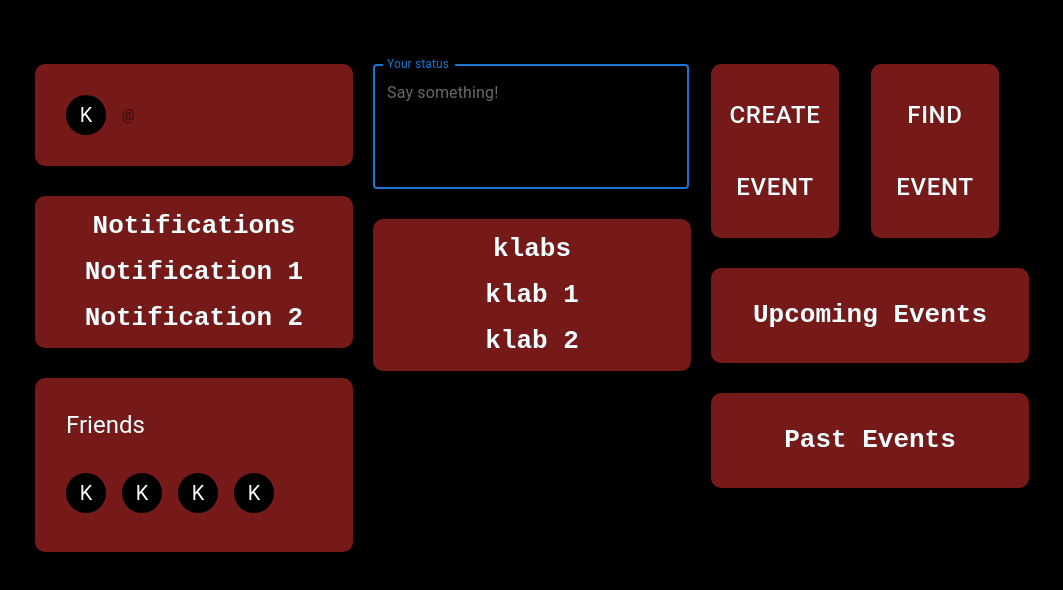
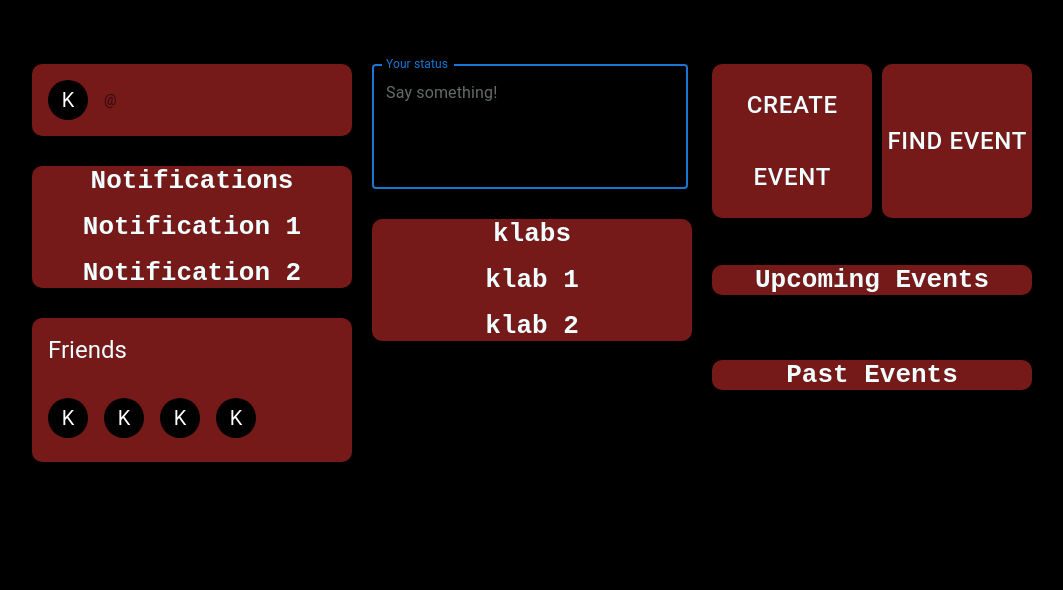
Before and after one commit to iman370/klabber, a React (Create React App) app in the folder frontend/: page / in a window 1280 px wide. Both pictures are taken after a click on the button "Sign in". Shown: the top 590 px of the page, without its empty margins (108-1171 px from the left). Built offline with nearby package versions, Linux system fonts and the light colour scheme.

Commit message:
Removed padding from home page

```diff
--- a/frontend/src/pages/styles/klabber.css
+++ b/frontend/src/pages/styles/klabber.css
@@ -264,29 +264,26 @@
 
 #home-content #profileCard {
     background: #751919;
-    width: 18rem;
+    width: 20rem;
     display: flex;
     color: azure;
     border-radius: 10px;
-    padding: 15px;
 }
 
 #home-content #notificationsBox {
     background: #751919;
-    width: 18rem;
+    width: 20rem;
     display: block;
     color: azure;
     border-radius: 10px;
-    padding: 15px;
 }
 
 #home-content #friendsCard {
     background: #751919;
-    width: 18rem;
+    width: 20rem;
     display: block;
     color: azure;
     border-radius: 10px;
-    padding: 15px;
     cursor: pointer;
 }
 
@@ -297,44 +294,44 @@
 
 #home-content #klabsBox {
     background: #751919;
-    width: 18rem;
+    width: 20rem;
     display: block;
     color: azure;
     border-radius: 10px;
-    padding: 15px;
 }
 
 #home-content #eventsButtonBox {
-    width: 18rem;
-    display: flex;
-    justify-content: space-between;
+    width: 20rem;
+    display: grid;
+    grid-template-columns: auto auto;
+    grid-column-gap: 10px;
+    justify-items: stretch;
+    align-items: stretch;
+    border-radius: 10px;
 }
 
 #home-content #eventsButtonBox Button {
     background: #751919;
-    width: 8rem;
     display: block;
     color: azure;
     border-radius: 10px;
-    padding: 15px;
+    padding: 5px;
 }
 
 #home-content #upcomingEventsBox {
     background: #751919;
-    width: 18rem;
+    width: 20rem;
     display: block;
     color: azure;
     border-radius: 10px;
-    padding: 15px;
 }
 
 #home-content #pastEventsBox {
     background: #751919;
-    width: 18rem;
+    width: 20rem;
     display: block;
     color: azure;
     border-radius: 10px;
-    padding: 15px;
 }
 
 /* SETTINGS PAGE */
```
Also changed, not shown: frontend/src/pages/Home.js (+2 -5 lines), 1 other file (tests, documents, lock files or other folders).
